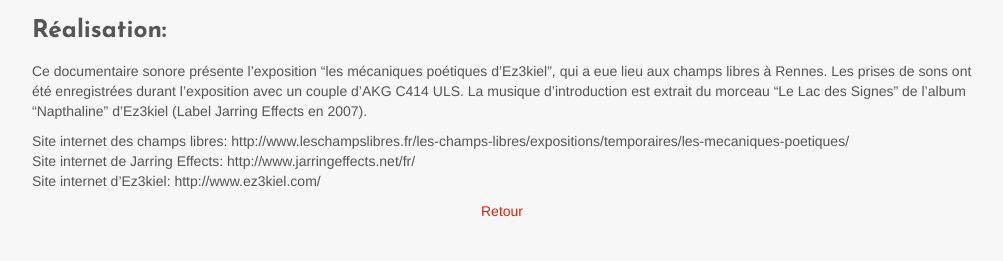
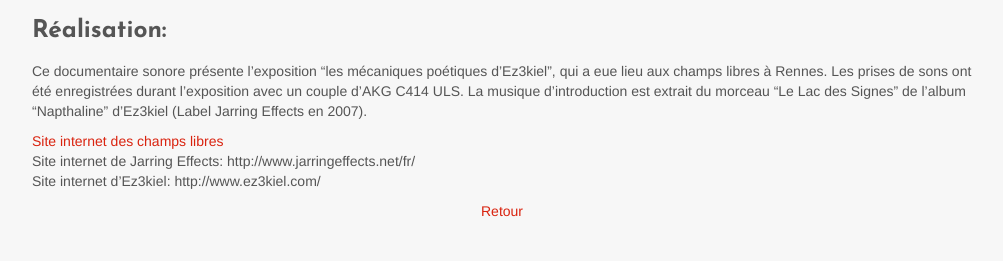
Before and after one commit to Baptisteq/baptisteq.github.com, a Jekyll site: the page built from mecaniquepoetique.md, in a window 1280 px wide, cut to the strip 861-1122 px from the top of the page. Shown: the whole strip, without its empty margins (138-1141 px from the left). Built offline with Jekyll 4.4.1, drawn with Linux system fonts in a browser that asks for light colours.

Commit message:
Update mecaniquepoetique.md

```diff
--- a/mecaniquepoetique.md
+++ b/mecaniquepoetique.md
@@ -18,6 +18,6 @@ Ce documentaire sonore présente l'exposition "les mécaniques poétiques d'Ez3k
 La musique d'introduction est extrait du morceau "Le Lac des Signes" de l'album "Napthaline" d'Ez3kiel (Label Jarring Effects en 2007).
 
 
-Site internet des champs libres: http://www.leschampslibres.fr/les-champs-libres/expositions/temporaires/les-mecaniques-poetiques/
+[Site internet des champs libres](http://www.leschampslibres.fr/les-champs-libres/expositions/temporaires/les-mecaniques-poetiques/)
 Site internet de Jarring Effects: http://www.jarringeffects.net/fr/
 Site internet d'Ez3kiel: http://www.ez3kiel.com/
```
